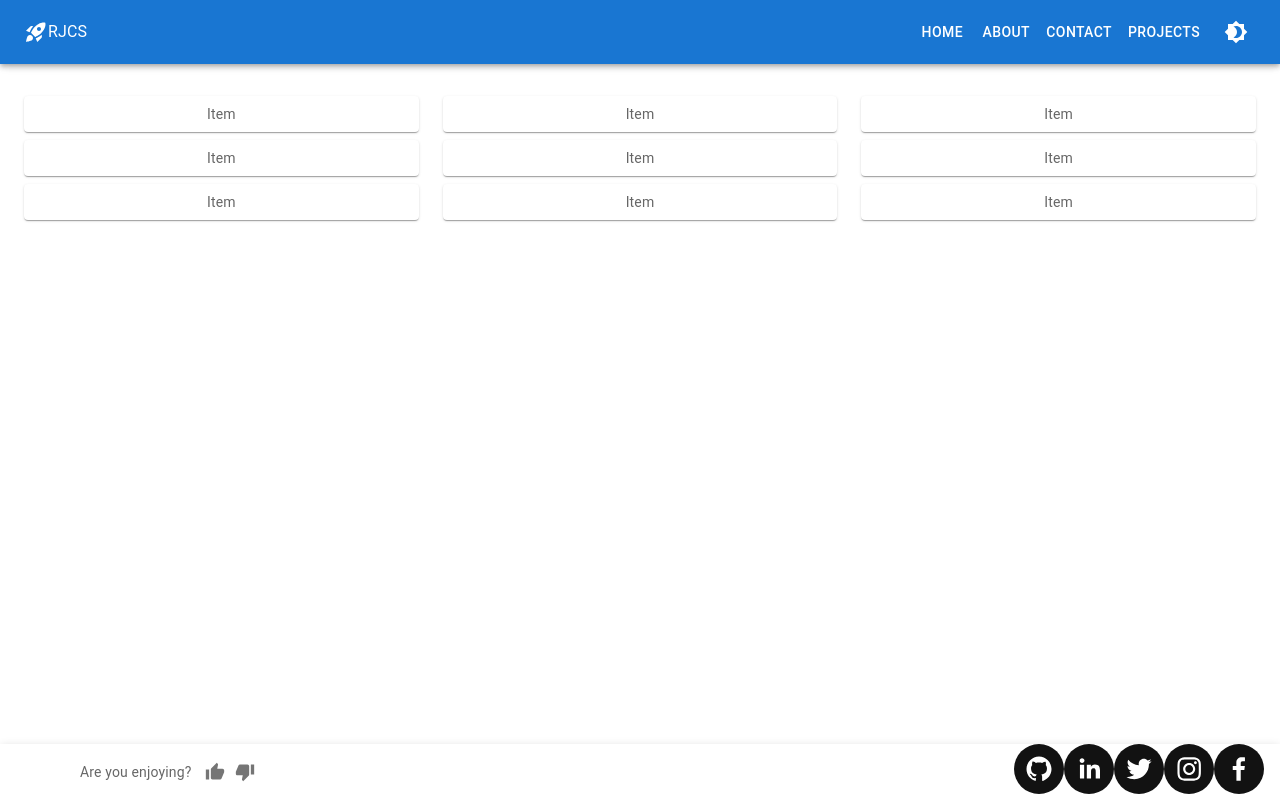
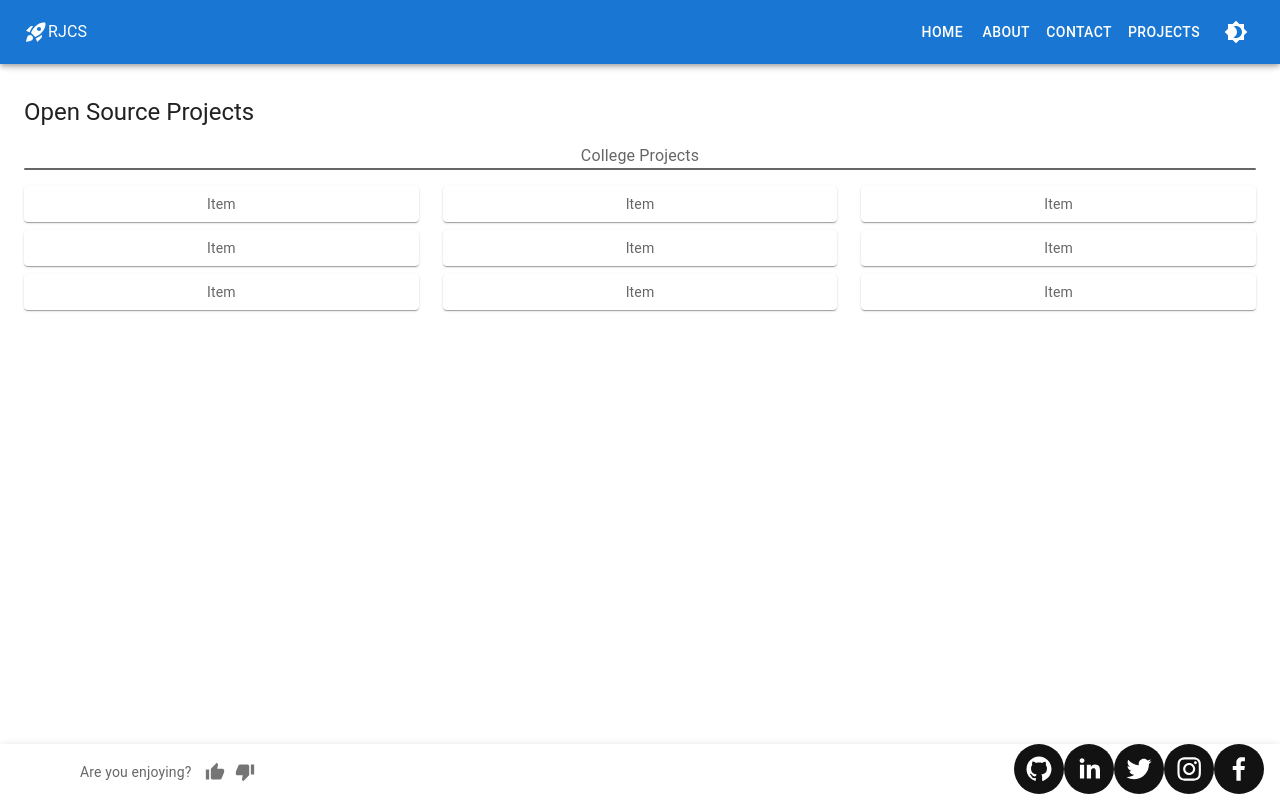
Before and after one commit to RaulJCS5/err-jota-cs, a React (Create React App) app in the folder rjcs-app/: page /projects in a window 1280 px wide. Built offline with nearby package versions, Linux system fonts and the light colour scheme.

Commit message:
Commit: Projects layout

```diff
--- a/rjcs-app/src/pages/Projects.tsx
+++ b/rjcs-app/src/pages/Projects.tsx
@@ -3,6 +3,7 @@ import { styled } from '@mui/material/styles';
 import Box from '@mui/material/Box';
 import Paper from '@mui/material/Paper';
 import Grid from '@mui/material/Grid';
+import Typography from '@mui/material/Typography';
 
 const Item = styled(Paper)(({ theme }) => ({
   backgroundColor: theme.palette.mode === 'dark' ? '#1A2027' : '#fff',
@@ -30,7 +31,16 @@ function FormRow() {
 
 export default function NestedGrid() {
   return (
-    <Box sx={{ flexGrow: 1, marginLeft:3, marginRight:3, }}>
+    <Box sx={{ flexGrow: 1, marginLeft: 3, marginRight: 3, }}>
+      <Typography variant='h5' sx={{marginBottom:2}}>Open Source Projects</Typography>
+      <Typography color='text.secondary' sx={{ display: 'flex', justifyContent: 'center' }}>College Projects</Typography>
+      <Box
+        borderBottom={2}
+        borderRadius={1}
+        color='text.secondary'
+        sx={{marginBottom:2}}
+      />
+      <Box>
         <Grid container spacing={1}>
           <Grid container item spacing={3}>
             <FormRow />
@@ -43,6 +53,7 @@ export default function NestedGrid() {
           </Grid>
         </Grid>
       </Box>
+    </Box>
   );
 }
 
```
Lines whose indentation alone changed are shown as unchanged.
